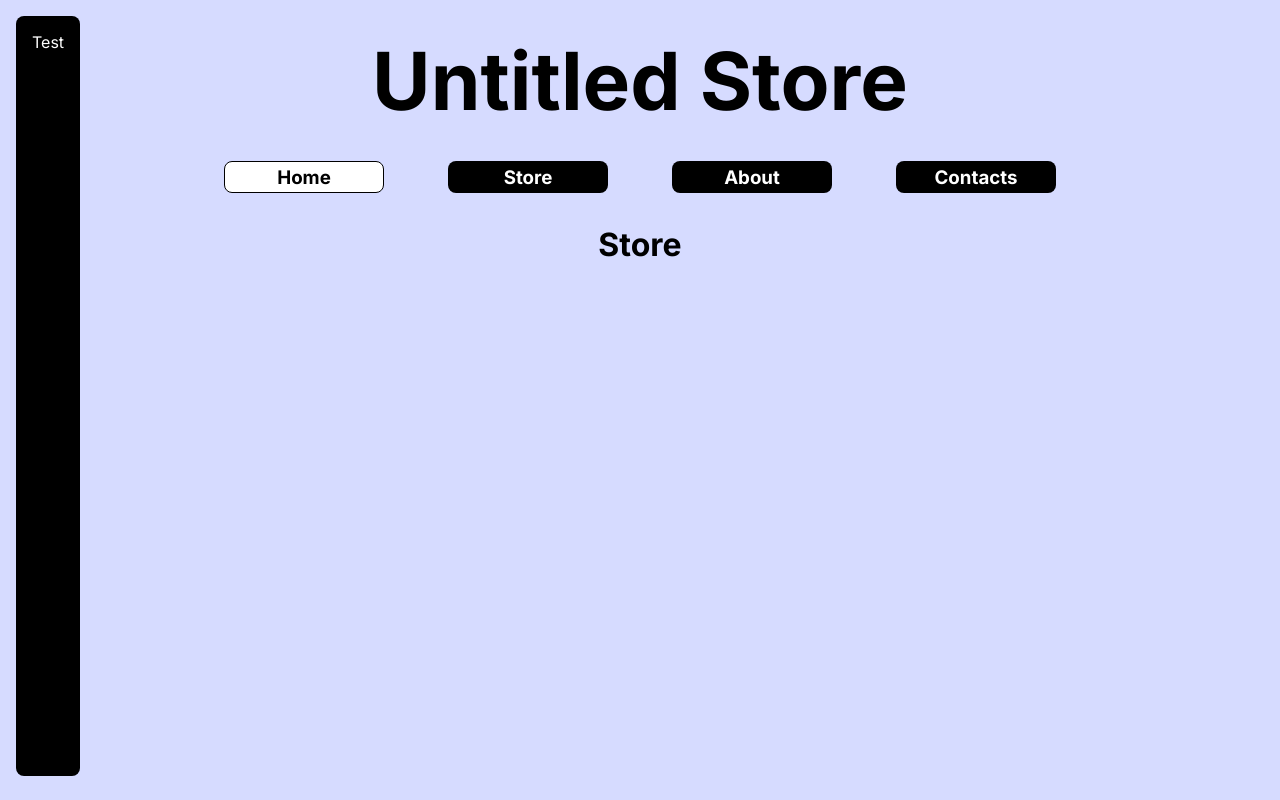
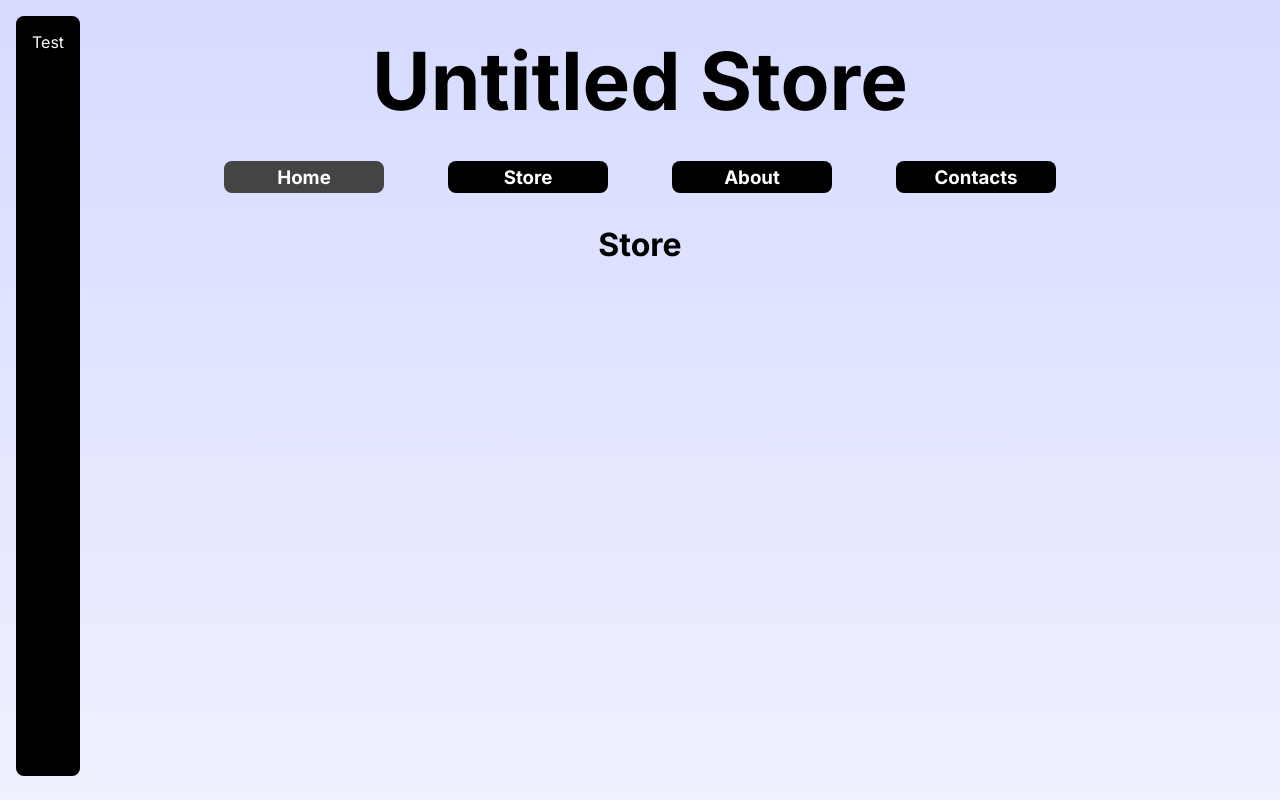
Before and after one commit to alexandreSilva604/e_commerce_front, a Next.js app: page /pages/store in a window 1280 px wide. In both pictures the pointer is over the element "Home". Shown: the top 800 px of the page. Built offline with nearby package versions, Linux system fonts and the light colour scheme.

Commit message:
Home styling changes

```diff
--- a/src/app/globals.css
+++ b/src/app/globals.css
@@ -54,7 +54,7 @@ body {
 
 body {
   color: rgb(var(--foreground-rgb));
-  background: rgb(var(--background-start-rgb));
+  background: linear-gradient(rgb(var(--background-start-rgb)), #fff);
 }
 
 a {
--- a/src/app/layout.js
+++ b/src/app/layout.js
@@ -17,9 +17,8 @@ export default function RootLayout({ children }) {
     <html lang="en">
       <body className={inter.className}>
 
+        <SideBar />
         <main className={styles.main}>
-
-          <SideBar />
 
           <div className={styles.pageMain}>
             <Header />
--- a/src/app/page.module.css
+++ b/src/app/page.module.css
@@ -56,11 +56,9 @@
   color: white;
 }
 
-.linkBarItem:hover {
+.linkBarItem:hover, .homeMain:hover {
   transition: 0.5s;
-  background-color: white;
-  color: black;
-  border: 1px solid black;
+  background-color: #444;
 }
 
 .logo {
@@ -74,7 +72,6 @@
 .pageMain {
   display: flex;
   flex-direction: column;
-  text-align: center;
   justify-content: center;
   align-content: center;
   align-items: center;
```
